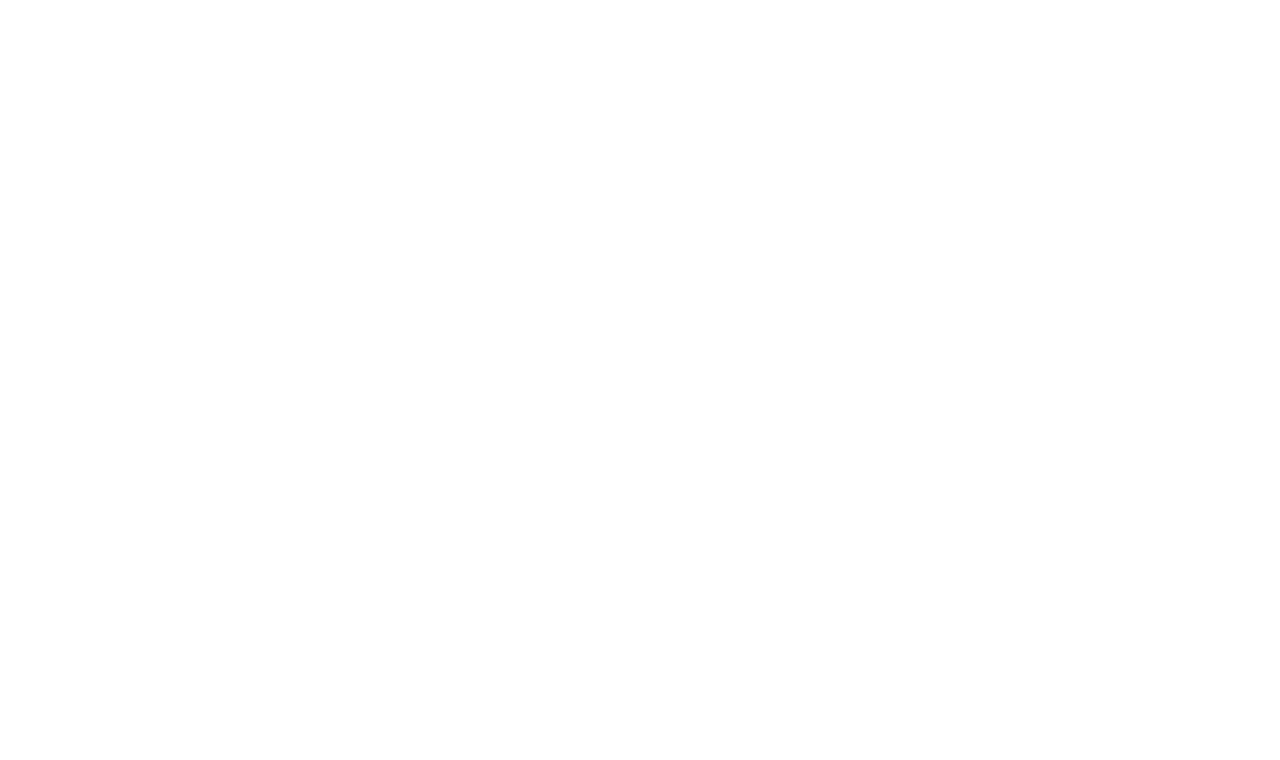
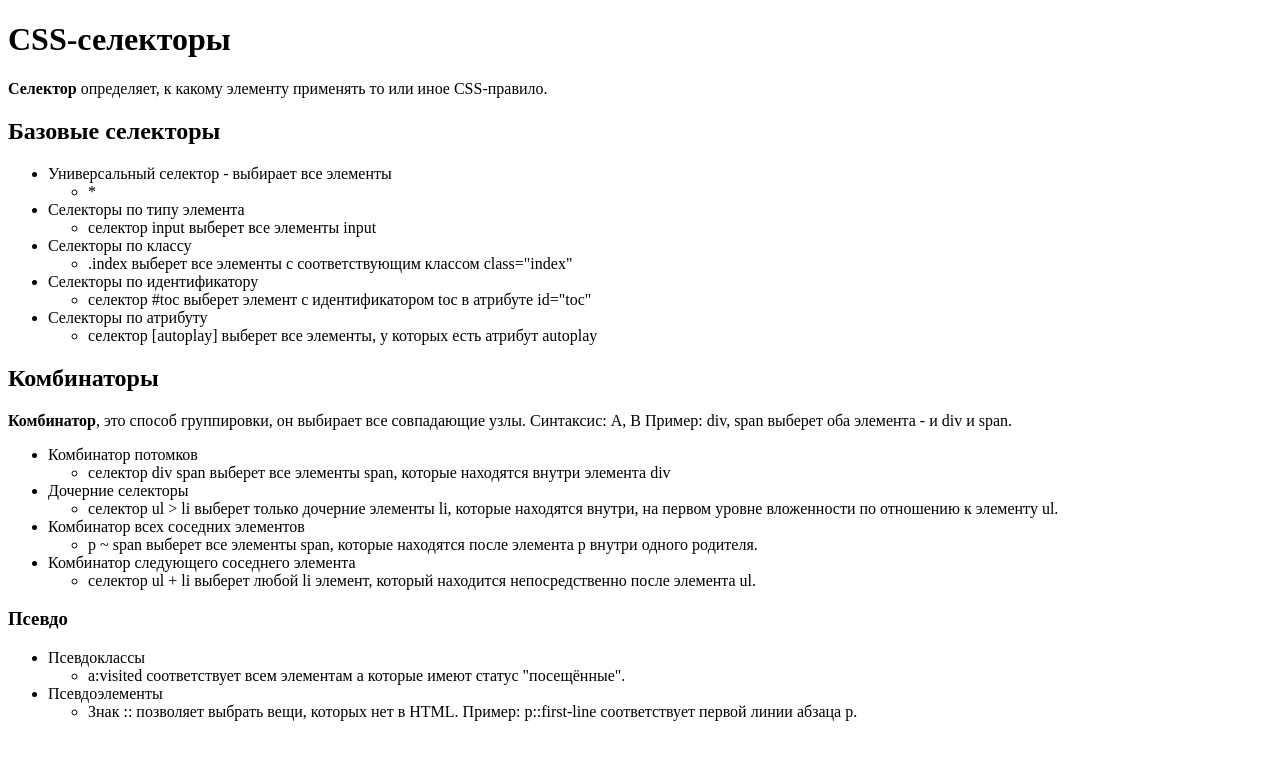
Before and after one commit to Tetiana87/Lesson-5, a plain HTML site: page index.html in a window 1280 px wide. Drawn offline with Linux system fonts and the light colour scheme.

Commit message:
Add HTML structure,CSS,fonts

```diff
--- a/index.html
+++ b/index.html
@@ -1,10 +1,147 @@
 <!DOCTYPE html>
-<html lang="en">
+<html lang="ru">
   <head>
     <meta charset="UTF-8" />
     <meta http-equiv="X-UA-Compatible" content="IE=edge" />
     <meta name="viewport" content="width=device-width, initial-scale=1.0" />
-    <title>Document</title>
+    <title>CSS</title>
+    <link rel="stylesheet" href="style/style.css" />
   </head>
-  <body></body>
+  <body>
+    <header>
+      <h1>CSS-селекторы</h1>
+      <p>
+        <strong>Селектор</strong> определяет, к какому элементу применять то или
+        иное CSS-правило.
+      </p>
+    </header>
+    <main>
+      <section>
+        <div>
+          <h2>Базовые селекторы</h2>
+          <div>
+            <ul>
+              <li>
+                Универсальный селектор - выбирает все элементы
+                <ul>
+                  <li>*</li>
+                </ul>
+              </li>
+              <li>
+                Селекторы по типу элемента
+                <ul>
+                  <li>селектор input выберет все элементы input</li>
+                </ul>
+              </li>
+              <li>
+                Селекторы по классу
+                <ul>
+                  <li>
+                    .index выберет все элементы с соответствующим классом
+                    class="index"
+                  </li>
+                </ul>
+              </li>
+              <li>
+                Селекторы по идентификатору
+                <ul>
+                  <li>
+                    селектор #toc выберет элемент с идентификатором toc в
+                    атрибуте id="toc"
+                  </li>
+                </ul>
+              </li>
+              <li>
+                Селекторы по атрибуту
+                <ul>
+                  <li>
+                    селектор [autoplay] выберет все элементы, у которых есть
+                    атрибут autoplay
+                  </li>
+                </ul>
+              </li>
+            </ul>
+          </div>
+        </div>
+      </section>
+      <section>
+        <div>
+          <h2>Комбинаторы</h2>
+          <p>
+            <strong>Комбинатор</strong>, это способ группировки, он выбирает все
+            совпадающие узлы. Синтаксис: A, B Пример: div, span выберет оба
+            элемента - и div и span.
+          </p>
+        </div>
+        <div>
+          <ul>
+            <li>
+              Комбинатор потомков
+              <ul>
+                <li>
+                  селектор div span выберет все элементы span, которые находятся
+                  внутри элемента div
+                </li>
+              </ul>
+            </li>
+            <li>
+              Дочерние селекторы
+              <ul>
+                <li>
+                  селектор ul > li выберет только дочерние элементы li, которые
+                  находятся внутри, на первом уровне вложенности по отношению к
+                  элементу ul.
+                </li>
+              </ul>
+            </li>
+            <li>
+              Комбинатор всех соседних элементов
+              <ul>
+                <li>
+                  p ~ span выберет все элементы span, которые находятся после
+                  элемента p внутри одного родителя.
+                </li>
+              </ul>
+            </li>
+            <li>
+              Комбинатор следующего соседнего элемента
+              <ul>
+                <li>
+                  селектор ul + li выберет любой li элемент, который находится
+                  непосредственно после элемента ul.
+                </li>
+              </ul>
+            </li>
+          </ul>
+        </div>
+      </section>
+      <section>
+        <div>
+          <h3>Псевдо</h3>
+          <div>
+            <ul>
+              <li>
+                Псевдоклассы
+                <ul>
+                  <li>
+                    a:visited соответствует всем элементам a которые имеют
+                    статус "посещённые".
+                  </li>
+                </ul>
+              </li>
+              <li>
+                Псевдоэлементы
+                <ul>
+                  <li>
+                    Знак :: позволяет выбрать вещи, которых нет в HTML. Пример:
+                    p::first-line соответствует первой линии абзаца p.
+                  </li>
+                </ul>
+              </li>
+            </ul>
+          </div>
+        </div>
+      </section>
+    </main>
+  </body>
 </html>
--- a/style/style.css
+++ b/style/style.css
@@ -0,0 +1,47 @@
+@font-face {
+  font-family: "Oswald";
+  src: url("../fonts/Oswald-Light.ttf") format("truetype");
+  font-weight: 300;
+  font-style: normal;
+  font-display: swap;
+}
+
+@font-face {
+  font-family: "Oswald";
+  src: url("../fonts/Oswald-Bold.ttf") format("truetype");
+  font-weight: bold;
+  font-style: normal;
+  font-display: swap;
+}
+
+@font-face {
+  font-family: "Oswald";
+  src: url("../fonts/Oswald-ExtraLight.ttf") format("truetype");
+  font-weight: 200;
+  font-style: normal;
+  font-display: swap;
+}
+
+@font-face {
+  font-family: "Oswald";
+  src: url("../fonts/Oswald-Regular.ttf") format("truetype");
+  font-weight: normal;
+  font-style: normal;
+  font-display: swap;
+}
+
+@font-face {
+  font-family: "Oswald";
+  src: url("../fonts/Oswald-SemiBold.ttf") format("truetype");
+  font-weight: 600;
+  font-style: normal;
+  font-display: swap;
+}
+
+@font-face {
+  font-family: "Oswald";
+  src: url("../fonts/Oswald-Medium.ttf") format("truetype");
+  font-weight: 500;
+  font-style: normal;
+  font-display: swap;
+}
```
Also changed, not shown: fonts/Oswald-Bold.ttf (added), fonts/Oswald-ExtraLight.ttf (added), fonts/Oswald-Light.ttf (added), fonts/Oswald-Medium.ttf (added), fonts/Oswald-Regular.ttf (added), fonts/Oswald-SemiBold.ttf (added).
